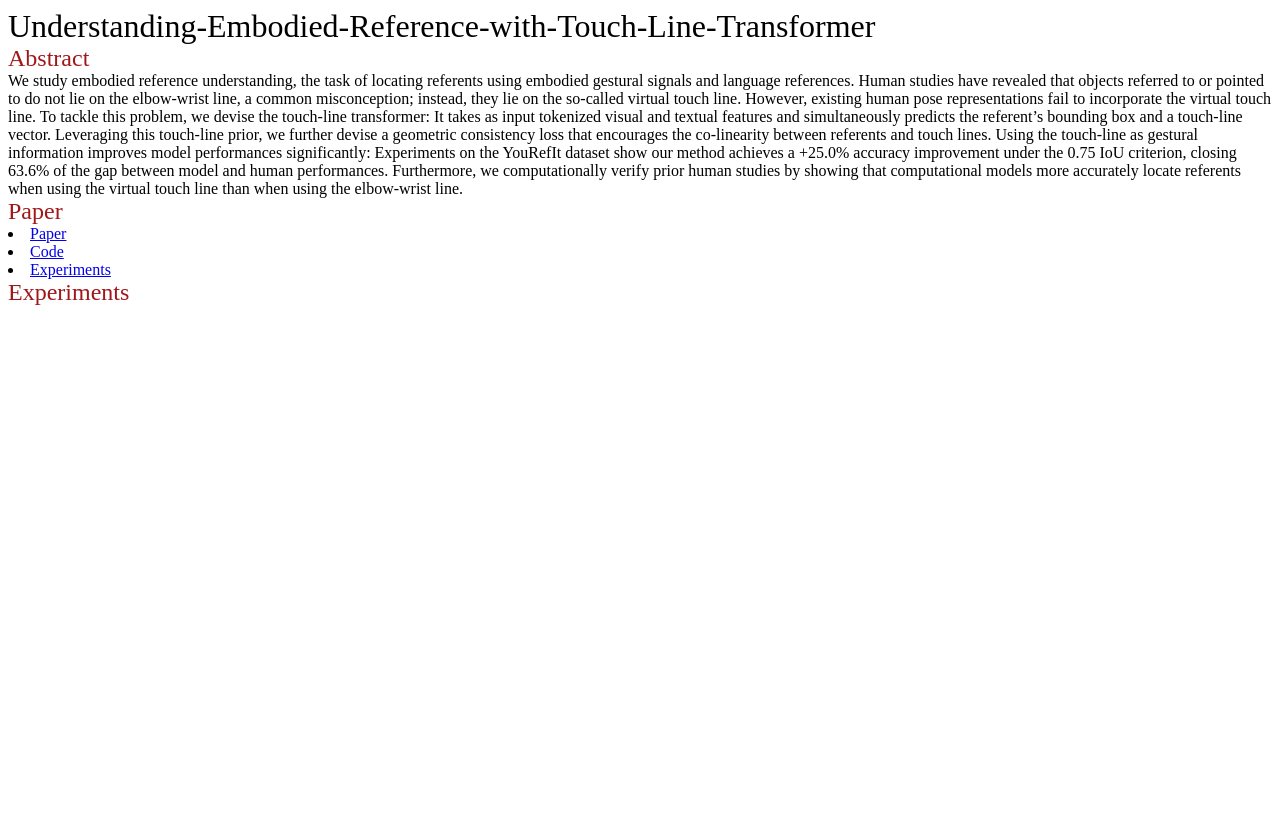
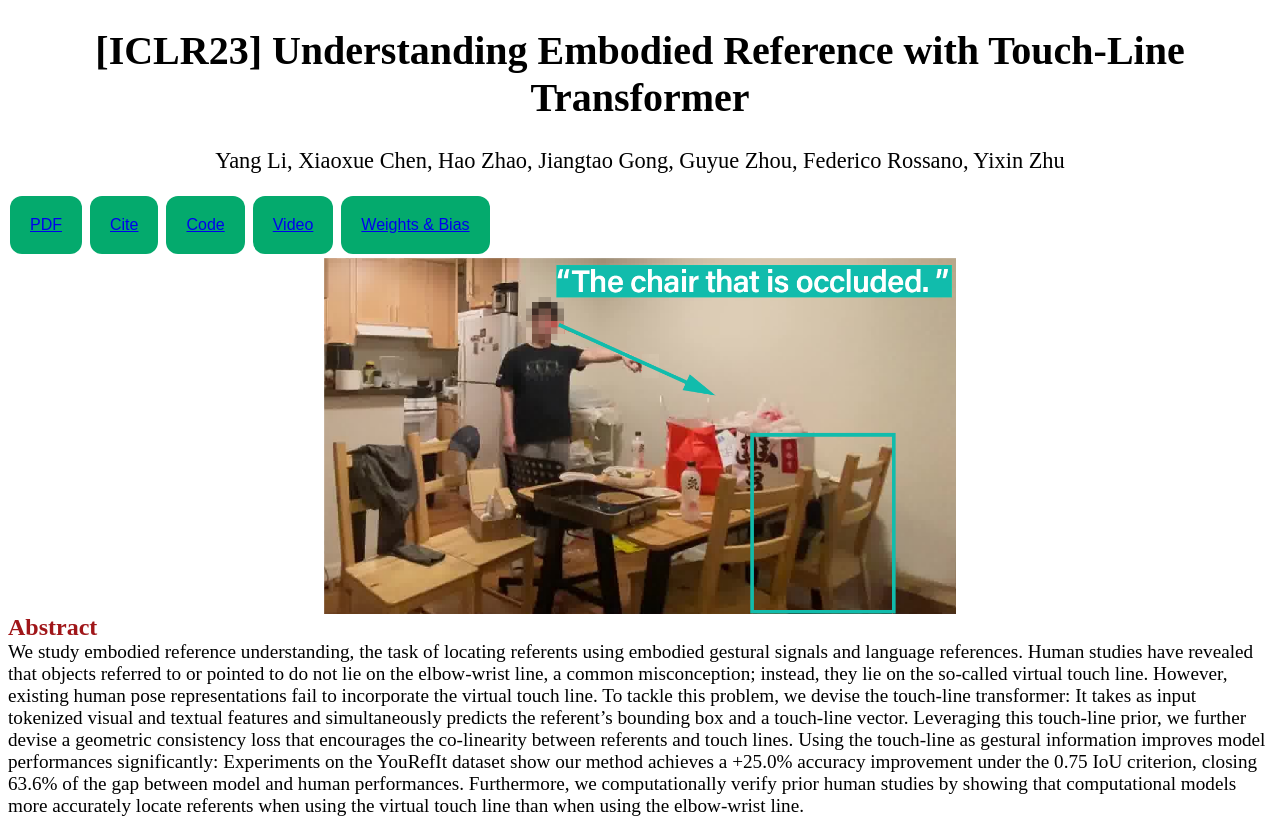
Before and after one commit to Yang-Li-2000/Touch-Line-Transformer, a plain HTML site: page docs/index.html in a window 1280 px wide. Before the commit the page ends 800 px from the top, so only its background shows below. Drawn offline with Linux system fonts and the light colour scheme.

Commit message:
updated website

```diff
--- a/docs/index.html
+++ b/docs/index.html
@@ -6,24 +6,23 @@
 	<link rel="stylesheet" href="styles.css">
 </head>
 <body>
-	<header>Understanding-Embodied-Reference-with-Touch-Line-Transformer</header>
+	<h1>[ICLR23] Understanding Embodied Reference with Touch-Line Transformer</h1>
+	<h2>Yang Li, Xiaoxue Chen, Hao Zhao, Jiangtao Gong, Guyue Zhou, Federico Rossano, Yixin Zhu</h2>
+	<button class="button button4"><a href="https://arxiv.org/abs/2210.05668">PDF</a></button>
+	<button class="button button4"><a href="#">Cite</a></button>
+	<button class="button button4"><a href="https://github.com/Yang-Li-2000/Understanding-Embodied-Reference-with-Touch-Line-Transformer">Code</a></button>
+	<button class="button button4"><a href="#">Video</a></button>
+	<button class="button button4"><a href="#">Weights & Bias</a></button>
+
+	<img src="images/motivation.png" width="50%" class="center" alt="">
 	<main>
 		<section class="section-title">Abstract</section>
 		<section class="text">
+
 			We study embodied reference understanding, the task of locating referents using embodied gestural signals and language references. Human studies have revealed that objects referred to or pointed to do not lie on the elbow-wrist line, a common misconception; instead, they lie on the so-called virtual touch line. However, existing human pose representations fail to incorporate the virtual touch line. To tackle this problem, we devise the touch-line transformer: It takes as input tokenized visual and textual features and simultaneously predicts the referent’s bounding box and a touch-line vector. Leveraging this touch-line prior, we further devise a geometric consistency loss that encourages the co-linearity between referents and touch lines. Using the touch-line as gestural information improves model performances significantly: Experiments on the YouRefIt dataset show our method achieves a +25.0% accuracy improvement under the 0.75 IoU criterion, closing 63.6% of the gap between model and human performances. Furthermore, we computationally verify prior human studies by showing that computational models more accurately locate referents when using the virtual touch line than when using the elbow-wrist line.
 		</section>
-		<section class="section-title">Paper</section>
-		<section>
-
-			<li><a href="https://arxiv.org/abs/2210.05668">Paper</a></li>
-			<li><a href="https://github.com/Yang-Li-2000/Understanding-Embodied-Reference-with-Touch-Line-Transformer">Code</a></li>
-			<li><a href="#">Experiments</a></li>
 
 
-
-
-		</section>
-		<section class="section-title">Experiments</section>
 
 	</main>
 
--- a/docs/styles.css
+++ b/docs/styles.css
@@ -5,11 +5,55 @@ header {
 	font-size: 2em
 }
 
+
+
 .section-title {
 	color: #A01619;
-	font-size: 1.5em
+	font-size: 1.5em;
+	font-weight: bold;
 }
 
 .text {
-	font-size: 1em;
+	font-size: 1.2em;
 }
+
+h1 {
+	color: #000;
+	text-transform: none;
+	font-size: 2.5em;
+	letter-spacing: 0.0em;
+	text-align: center;
+}
+
+h2 {
+	color: #000;
+	text-transform: none;
+	font-size: 1.4em;
+	letter-spacing: 0.0em;
+	text-align: center;
+	font-weight: normal
+}
+
+.center {
+	display: block;
+	margin-left: auto;
+	margin-right: auto;
+}
+
+.button {
+  background-color: #04AA6D;
+  border: none;
+  color: white;
+  padding: 20px;
+  text-align: center;
+  text-decoration: none;
+  display: inline-block;
+  font-size: 16px;
+  margin: 4px 2px;
+}
+
+.button1 {border-radius: 2px;}
+.button2 {border-radius: 4px;}
+.button3 {border-radius: 8px;}
+.button4 {border-radius: 12px;}
+.button5 {border-radius: 50%;}
```
Also changed, not shown: docs/images/motivation.png (added).
